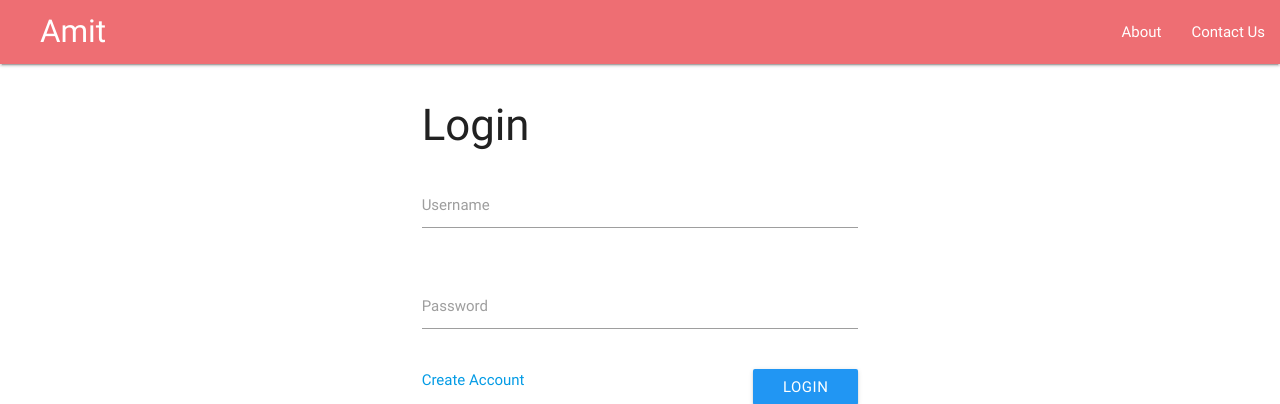
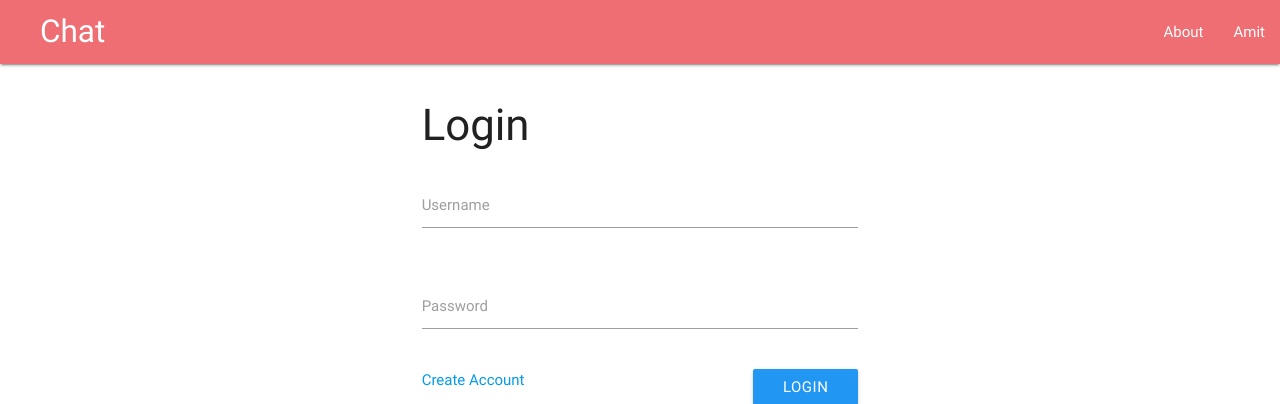
Before and after one commit to iam-amitkumar/ChatApp, a Django app: template templates/chat/index.html in a window 1280 px wide. Shown: the top 404 px of the page. Run offline with Django 3.2, Linux system fonts and the light colour scheme; the template is opened without the code that fills it, so the values that code supplies are empty; some libraries are stand-ins or nearby versions.

Commit message:
Update index.html

```diff
--- a/templates/chat/index.html
+++ b/templates/chat/index.html
@@ -21,10 +21,10 @@
     {% block body %}
     <nav>
         <div class="nav-wrapper">
-            <a href="#" class="brand-logo">&emsp; Amit</a>
+            <a href="#" class="brand-logo">&emsp; Chat</a>
             <ul id="nav-mobile" class="right hide-on-med-and-down">
                 <li><a href="#">About</a></li>
-                <li><a href="#">Contact Us</a></li>
+                <li><a href="#">Amit</a></li>
             </ul>
         </div>
     </nav>
```
